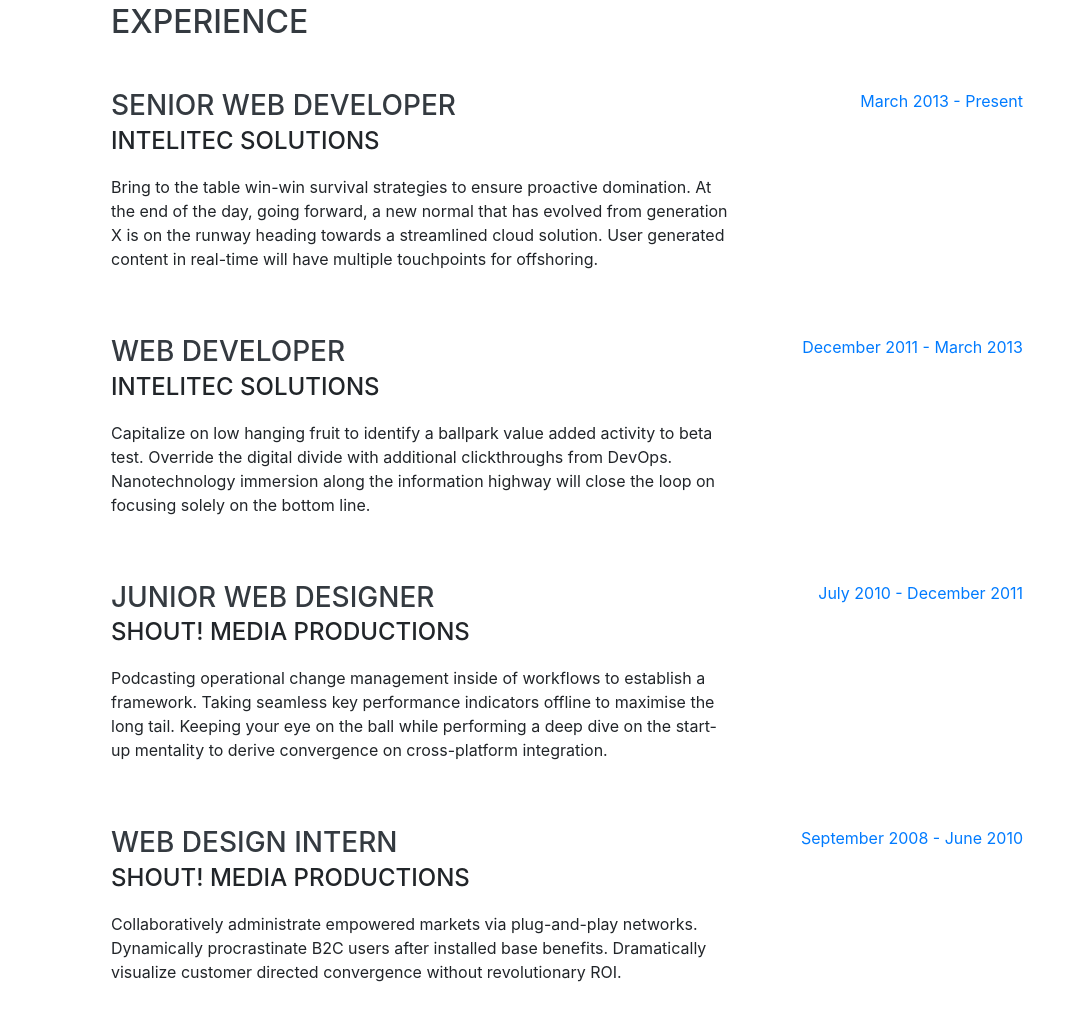
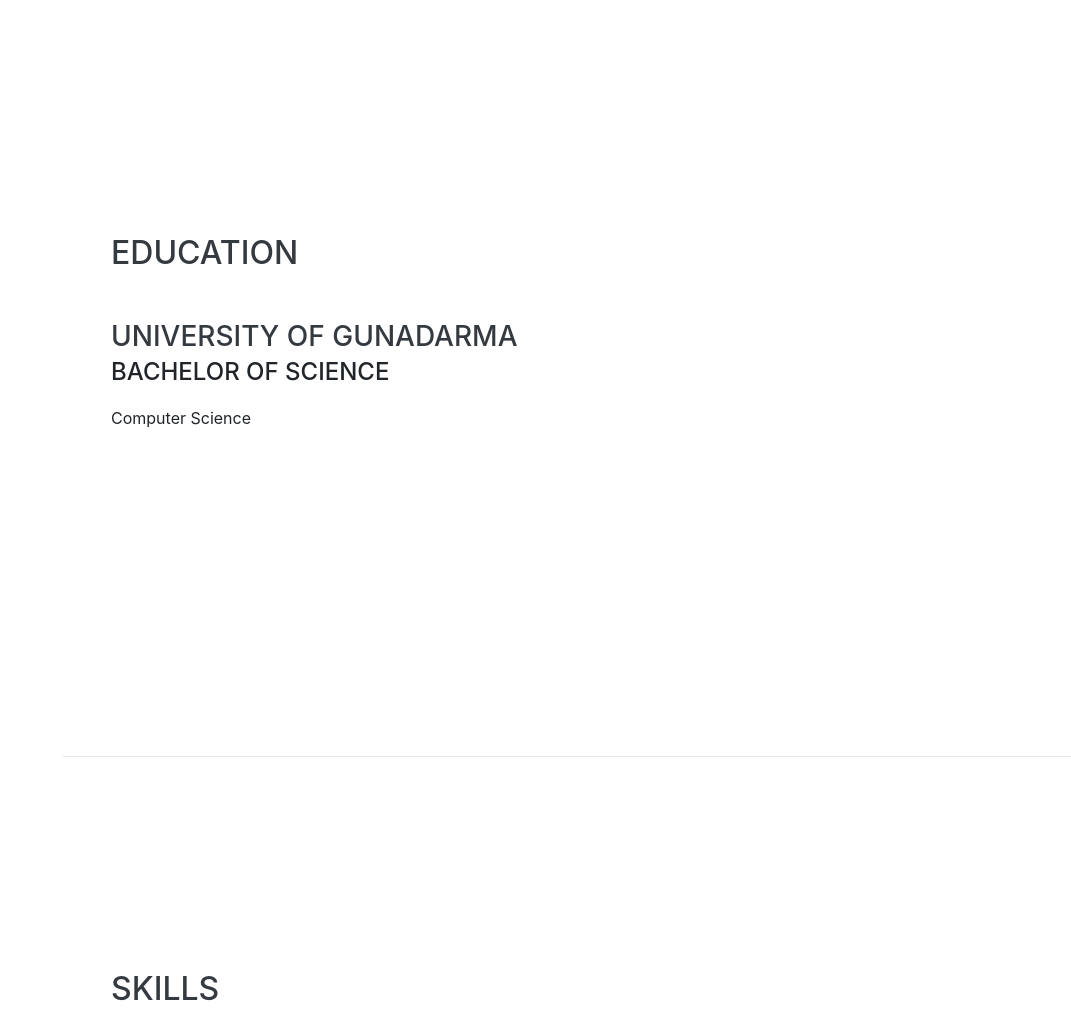
Before and after one commit to josuaagusdinata/portfolio, a website with bundled scripts: page index.html in a window 1280 px wide. Shown: the part 846-1857 px from the top of the page, without its empty margins (209-1280 px from the left). Built offline with nearby package versions, Linux system fonts and the light colour scheme; a web font is replaced by a local one.

Commit message:
Update index.html

```diff
--- a/index.html
+++ b/index.html
@@ -41,9 +41,6 @@
           <a class="nav-link js-scroll-trigger" href="#about">About</a>
         </li>
         <li class="nav-item">
-          <a class="nav-link js-scroll-trigger" href="#experience">Experience</a>
-        </li>
-        <li class="nav-item">
           <a class="nav-link js-scroll-trigger" href="#education">Education</a>
         </li>
         <li class="nav-item">
@@ -83,57 +80,7 @@
 
     <hr class="m-0">
 
-    <section class="resume-section p-3 p-lg-5 d-flex justify-content-center" id="experience">
-      <div class="w-100">
-        <h2 class="mb-5">Experience</h2>
 
-        <div class="resume-item d-flex flex-column flex-md-row justify-content-between mb-5">
-          <div class="resume-content">
-            <h3 class="mb-0">Senior Web Developer</h3>
-            <div class="subheading mb-3">Intelitec Solutions</div>
-            <p>Bring to the table win-win survival strategies to ensure proactive domination. At the end of the day, going forward, a new normal that has evolved from generation X is on the runway heading towards a streamlined cloud solution. User generated content in real-time will have multiple touchpoints for offshoring.</p>
-          </div>
-          <div class="resume-date text-md-right">
-            <span class="text-primary">March 2013 - Present</span>
-          </div>
-        </div>
-
-        <div class="resume-item d-flex flex-column flex-md-row justify-content-between mb-5">
-          <div class="resume-content">
-            <h3 class="mb-0">Web Developer</h3>
-            <div class="subheading mb-3">Intelitec Solutions</div>
-            <p>Capitalize on low hanging fruit to identify a ballpark value added activity to beta test. Override the digital divide with additional clickthroughs from DevOps. Nanotechnology immersion along the information highway will close the loop on focusing solely on the bottom line.</p>
-          </div>
-          <div class="resume-date text-md-right">
-            <span class="text-primary">December 2011 - March 2013</span>
-          </div>
-        </div>
-
-        <div class="resume-item d-flex flex-column flex-md-row justify-content-between mb-5">
-          <div class="resume-content">
-            <h3 class="mb-0">Junior Web Designer</h3>
-            <div class="subheading mb-3">Shout! Media Productions</div>
-            <p>Podcasting operational change management inside of workflows to establish a framework. Taking seamless key performance indicators offline to maximise the long tail. Keeping your eye on the ball while performing a deep dive on the start-up mentality to derive convergence on cross-platform integration.</p>
-          </div>
-          <div class="resume-date text-md-right">
-            <span class="text-primary">July 2010 - December 2011</span>
-          </div>
-        </div>
-
-        <div class="resume-item d-flex flex-column flex-md-row justify-content-between">
-          <div class="resume-content">
-            <h3 class="mb-0">Web Design Intern</h3>
-            <div class="subheading mb-3">Shout! Media Productions</div>
-            <p>Collaboratively administrate empowered markets via plug-and-play networks. Dynamically procrastinate B2C users after installed base benefits. Dramatically visualize customer directed convergence without revolutionary ROI.</p>
-          </div>
-          <div class="resume-date text-md-right">
-            <span class="text-primary">September 2008 - June 2010</span>
-          </div>
-        </div>
-
-      </div>
-
-    </section>
 
     <hr class="m-0">
 
```
